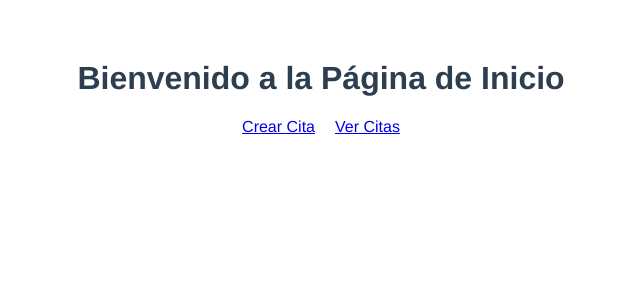
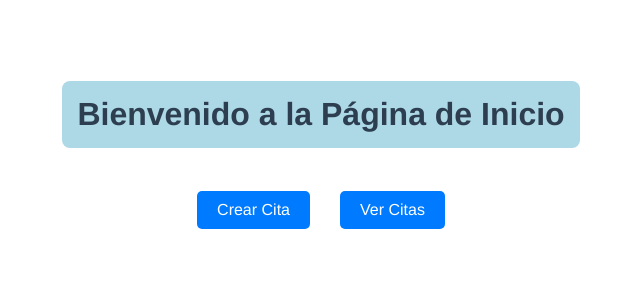
Before and after one commit to sebastian11020/Medical-Appointment-Client, a Vue app: page / in a window 1280 px wide. Shown: the top 300 px of the page, without its empty margins (319-959 px from the left). Built offline with nearby package versions, Linux system fonts and the light colour scheme.

Commit message:
Styles_Update

```diff
--- a/src/views/CreateAppointment.vue
+++ b/src/views/CreateAppointment.vue
@@ -83,6 +83,9 @@ export default {
 h1 {
   text-align: center;
   color: #333;
+  background-color: #add8e6; /* Azul claro */
+  padding: 15px;
+  border-radius: 8px; /* Bordes redondeados para un toque moderno */
 }
 
 .appointment-form {
--- a/src/views/HomePage.vue
+++ b/src/views/HomePage.vue
@@ -3,8 +3,8 @@
     <h1>Bienvenido a la Página de Inicio</h1>
     <nav>
       <ul>
-        <li><router-link to="/create">Crear Cita</router-link></li>
-        <li><router-link to="/view">Ver Citas</router-link></li>
+        <li><router-link to="/create" class="btn">Crear Cita</router-link></li>
+        <li><router-link to="/view" class="btn">Ver Citas</router-link></li>
       </ul>
     </nav>
   </div>
@@ -21,6 +21,13 @@ export default {
   text-align: center;
 }
 
+h1 {
+  background-color: #add8e6; /* Azul claro */
+  padding: 15px;
+  border-radius: 8px; /* Bordes redondeados para un toque moderno */
+  display: inline-block; /* Ajustar el tamaño del fondo al contenido */
+}
+
 nav ul {
   list-style-type: none;
   padding: 0;
@@ -30,4 +37,22 @@ nav ul li {
   display: inline;
   margin: 0 10px;
 }
+
+.btn {
+  display: inline-block;
+  padding: 10px 20px;
+  margin: 5px;
+  border: none;
+  border-radius: 5px;
+  background-color: #007bff; /* Azul para el botón */
+  color: white;
+  text-decoration: none;
+  text-align: center;
+  font-size: 16px;
+  cursor: pointer;
+}
+
+.btn:hover {
+  background-color: #0056b3; /* Azul oscuro cuando se pasa el ratón */
+}
 </style>
--- a/src/views/ViewAppointments.vue
+++ b/src/views/ViewAppointments.vue
@@ -92,6 +92,13 @@
   margin: 0 auto;
 }
 
+h2 {
+  background-color: #add8e6;
+  padding: 15px;
+  border-radius: 8px;
+  display: inline-block;
+}
+
 .search-form {
   display: flex;
   flex-direction: column;
```
Lines whose indentation alone changed are shown as unchanged.
